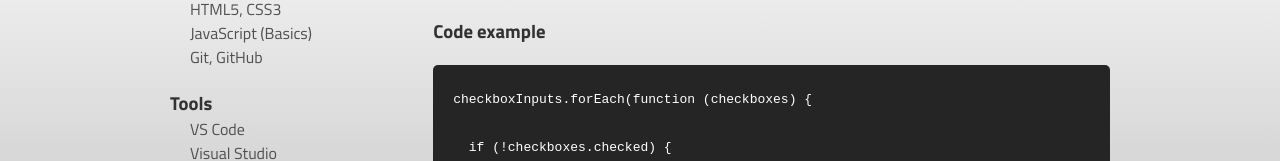
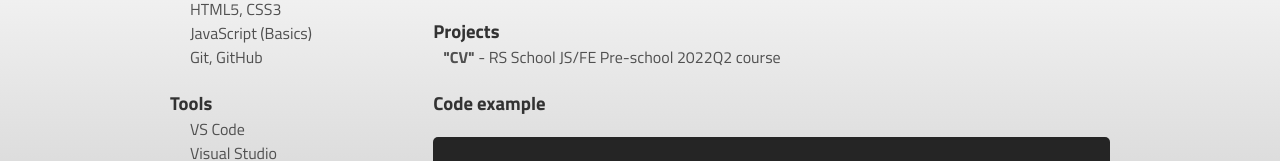
Before and after one commit to maveliaih/rsschool-cv, a plain HTML site: page index.html in a window 1280 px wide. Shown: the part 575-736 px from the top of the page. Drawn offline with Linux system fonts and the light colour scheme.

Commit message:
feat: add projects block

```diff
--- a/index.html
+++ b/index.html
@@ -103,6 +103,12 @@
                     <h3 id="education">Education</h3>
                     <p>Petrozavodsk State University (PetrSU). Third-year student of    bachelor's program "Information Systems and Technologies. Information  Systems Development".</p>
                 </div>
+
+                <div class="cv-item">
+                    <h3 id="projects">Projects</h3>
+                    <p><b>"CV"</b> - <a href="https://maveliaih.github.io/rsschool-cv/">RS School JS/FE Pre-school 2022Q2 course</a></p>
+                </div>
+
                 <div class="cv-item">
                     <h3 id="code-example">Code example</h3>
                     <div class="code-example">
```
